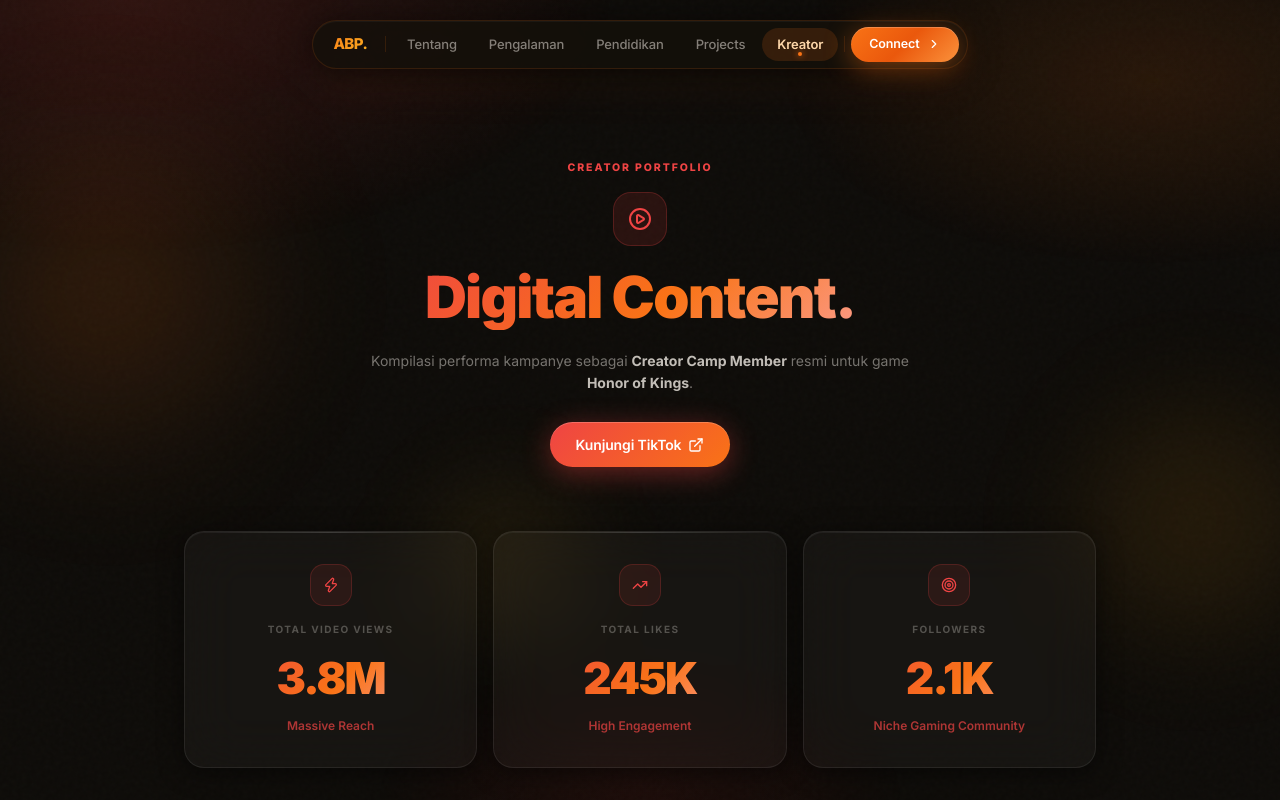
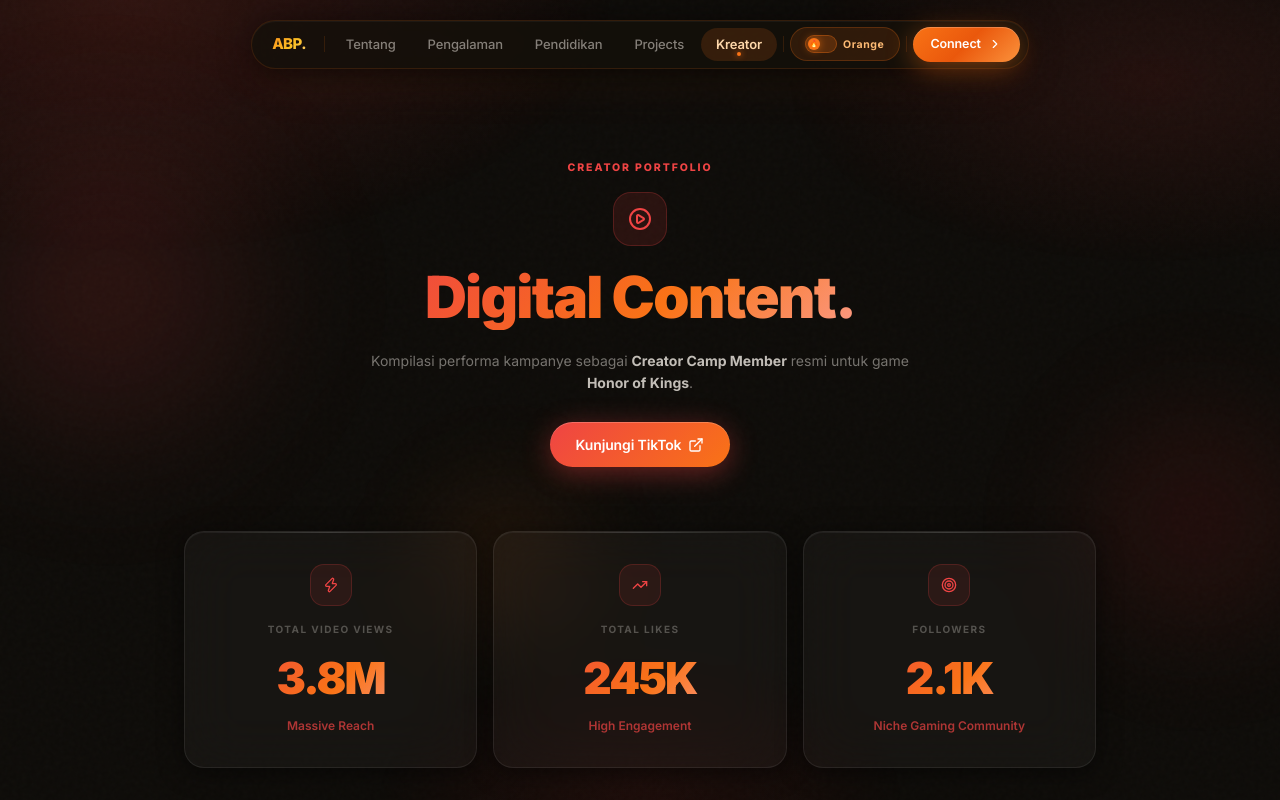
Before and after one commit to aprilliobintang284/portfolio-aprillio, a Next.js app: page /creator in a window 1280 px wide. Shown: the top 800 px of the page. Built offline with nearby package versions, Linux system fonts and the light colour scheme.

Commit message:
new patch update theme green

```diff
--- a/app/components/CustomCursor.tsx
+++ b/app/components/CustomCursor.tsx
@@ -41,12 +41,12 @@ export default function CustomCursor() {
         width: 8,
         height: 8,
         borderRadius: "50%",
-        background: "#f97316",
+        background: "var(--ac-hex-1)",
         pointerEvents: "none",
         zIndex: 9999,
         willChange: "transform",
         transform: "translate(-100px, -100px)",
-        boxShadow: "0 0 12px rgba(249,115,22,.60)",
+        boxShadow: "0 0 12px rgba(var(--ac-1),.60)",
       }}
     />
   );
--- a/app/components/Navbar.tsx
+++ b/app/components/Navbar.tsx
@@ -4,6 +4,7 @@ import Link from "next/link";
 import { usePathname, useRouter } from "next/navigation";
 import { motion, AnimatePresence } from "framer-motion";
 import { Menu, X, ChevronRight } from "lucide-react";
+import { useColorTheme } from "./ThemeContext";
 
 const LINKS = [
   { label: "Tentang",    href: "/#about",      anchor: "about",      pages: ["/"] },
@@ -13,63 +14,92 @@ const LINKS = [
   { label: "Kreator",    href: "/creator",     anchor: null,         pages: ["/creator"] },
 ];
 
+function ThemeToggle({ size = "md" }: { size?: "md" | "sm" }) {
+  const { colorTheme, toggleColorTheme } = useColorTheme();
+  const isGreen = colorTheme === "green";
+  const pad = size === "sm" ? "7px 12px" : "7px 14px";
+
+  return (
+    <button
+      onClick={toggleColorTheme}
+      aria-label={`Switch to ${isGreen ? "orange" : "green"} theme`}
+      title={`Switch to ${isGreen ? "orange" : "green"} theme`}
+      style={{
+        display: "inline-flex", alignItems: "center", gap: 6,
+        padding: pad, borderRadius: 999, border: "none",
+        background: isGreen ? "rgba(34,197,94,.12)" : "rgba(249,115,22,.12)",
+        border: `1px solid ${isGreen ? "rgba(34,197,94,.28)" : "rgba(249,115,22,.22)"}`,
+        cursor: "none",
+        transition: "background .4s, border-color .4s, transform .24s cubic-bezier(.22,.68,0,1.2)",
+        flexShrink: 0,
+      }}
+      onMouseEnter={e => (e.currentTarget.style.transform = "scale(1.08)")}
+      onMouseLeave={e => (e.currentTarget.style.transform = "scale(1)")}
+    >
+      {/* Track */}
+      <span style={{
+        position: "relative", width: 32, height: 18, borderRadius: 999,
+        background: isGreen ? "rgba(34,197,94,.25)" : "rgba(249,115,22,.20)",
+        border: `1px solid ${isGreen ? "rgba(34,197,94,.40)" : "rgba(249,115,22,.35)"}`,
+        display: "inline-flex", alignItems: "center",
+        transition: "background .4s, border-color .4s",
+        flexShrink: 0,
+      }}>
+        {/* Thumb */}
+        <span style={{
+          position: "absolute",
+          left: isGreen ? 15 : 2,
+          width: 12, height: 12, borderRadius: "50%",
+          background: isGreen ? "#22c55e" : "#f97316",
+          boxShadow: isGreen ? "0 0 8px rgba(34,197,94,.70)" : "0 0 8px rgba(249,115,22,.70)",
+          transition: "left .3s cubic-bezier(.22,.68,0,1.2), background .4s, box-shadow .4s",
+          display: "flex", alignItems: "center", justifyContent: "center",
+          fontSize: 7,
+        }}>
+          {isGreen ? "🌿" : "🔥"}
+        </span>
+      </span>
+      {/* Label */}
+      <span style={{
+        fontSize: 10.5, fontWeight: 700, letterSpacing: ".06em",
+        color: isGreen ? "#4ade80" : "#fdba74",
+        transition: "color .4s", whiteSpace: "nowrap",
+      }}>
+        {isGreen ? "Green" : "Orange"}
+      </span>
+    </button>
+  );
+}
+
 export default function Navbar() {
   const [open, setOpen] = useState(false);
   const path = usePathname();
   const router = useRouter();
 
-  // Smooth-scroll to an anchor — works whether we're already on the page or not
   const scrollTo = (anchor: string, closeMenu = false) => {
     if (closeMenu) setOpen(false);
-
     const doScroll = () => {
       const el = document.getElementById(anchor);
-      if (el) {
-        el.scrollIntoView({ behavior: "smooth", block: "start" });
-      }
+      if (el) el.scrollIntoView({ behavior: "smooth", block: "start" });
+    };
+    if (path !== "/") { router.push("/"); setTimeout(doScroll, 600); }
+    else doScroll();
   };
 
-    if (path !== "/") {
-      // Navigate to home first, then scroll after transition
-      router.push("/");
-      setTimeout(doScroll, 600);
-    } else {
-      doScroll();
-    }
-  };
-
-  // Smooth scroll back to very top (used by logo)
   const scrollToTop = useCallback((closeMenu = false) => {
     if (closeMenu) setOpen(false);
-    if (path !== "/") {
-      router.push("/");
-      setTimeout(() => window.scrollTo({ top: 0, behavior: "smooth" }), 400);
-    } else {
-      window.scrollTo({ top: 0, behavior: "smooth" });
-    }
+    if (path !== "/") { router.push("/"); setTimeout(() => window.scrollTo({ top: 0, behavior: "smooth" }), 400); }
+    else window.scrollTo({ top: 0, behavior: "smooth" });
   }, [path, router]);
 
   const NavLink = ({ l, mobile = false, onClick }: { l: typeof LINKS[0]; mobile?: boolean; onClick?: () => void }) => {
     const isActive = l.pages.includes(path) && !l.anchor;
     const cls = `pill-nav-link${isActive ? " is-active" : ""}`;
     const mobileStyle = mobile ? { fontSize: 22, fontWeight: 700, padding: "10px 24px" } : undefined;
-
     if (l.anchor) {
-      return (
-        <button
-          className={cls}
-          style={mobileStyle}
-          onClick={() => scrollTo(l.anchor!, mobile)}
-        >
-          {l.label}
-        </button>
-      );
+      return <button className={cls} style={mobileStyle} onClick={() => scrollTo(l.anchor!, mobile)}>{l.label}</button>;
     }
-    return (
-      <Link href={l.href} className={cls} style={mobileStyle} onClick={onClick}>
-        {l.label}
-      </Link>
-    );
+    return <Link href={l.href} className={cls} style={mobileStyle} onClick={onClick}>{l.label}</Link>;
   };
 
   return (
@@ -86,11 +116,9 @@ export default function Navbar() {
         >
           <button onClick={() => scrollToTop()} className="logo" aria-label="Back to top">ABP.</button>
           <span className="pill-divider" />
-
-          {LINKS.map(l => (
-            <NavLink key={l.href} l={l} />
-          ))}
-
+          {LINKS.map(l => <NavLink key={l.href} l={l} />)}
+          <span className="pill-divider" />
+          <ThemeToggle />
           <span className="pill-divider" />
           <button className="btn btn-primary btn-sm" onClick={() => scrollTo("contact")}>
             Connect <ChevronRight className="w-3.5 h-3.5" />
@@ -102,6 +130,8 @@ export default function Navbar() {
       <header className="md:hidden">
         <div className="mobile-nav">
           <button onClick={() => scrollToTop()} className="logo" aria-label="Back to top">ABP.</button>
+          <div style={{ display: "flex", alignItems: "center", gap: 8 }}>
+            <ThemeToggle size="sm" />
             <button
               onClick={() => setOpen(!open)}
               className="btn btn-ghost btn-sm"
@@ -110,6 +140,7 @@ export default function Navbar() {
             >
               {open ? <X className="w-4 h-4" /> : <Menu className="w-4 h-4" />}
             </button>
+          </div>
         </div>
 
         <AnimatePresence>
@@ -144,7 +175,7 @@ export default function Navbar() {
                 initial={{ opacity: 0, y: 12 }}
                 animate={{ opacity: 1, y: 0 }}
                 transition={{ delay: 0.28, duration: .28 }}
-                style={{ marginTop: 16 }}
+                style={{ marginTop: 16, display: "flex", flexDirection: "column", alignItems: "center", gap: 12 }}
               >
                 <button className="btn btn-primary" onClick={() => scrollTo("contact", true)}>
                   Connect <ChevronRight className="w-4 h-4" />
--- /dev/null
+++ b/app/components/ThemeContext.tsx
@@ -0,0 +1,46 @@
+"use client";
+import { createContext, useContext, useEffect, useState, type ReactNode } from "react";
+
+type ColorTheme = "orange" | "green";
+
+interface ThemeCtx {
+  colorTheme: ColorTheme;
+  toggleColorTheme: () => void;
+}
+
+const ThemeContext = createContext<ThemeCtx>({
+  colorTheme: "orange",
+  toggleColorTheme: () => {},
+});
+
+export function ColorThemeProvider({ children }: { children: ReactNode }) {
+  const [colorTheme, setColorTheme] = useState<ColorTheme>("orange");
+
+  // On mount, read from localStorage
+  useEffect(() => {
+    const stored = localStorage.getItem("color-theme") as ColorTheme | null;
+    if (stored === "green") {
+      setColorTheme("green");
+      document.documentElement.setAttribute("data-color-theme", "green");
+    }
+  }, []);
+
+  const toggleColorTheme = () => {
+    setColorTheme(prev => {
+      const next = prev === "orange" ? "green" : "orange";
+      localStorage.setItem("color-theme", next);
+      document.documentElement.setAttribute("data-color-theme", next);
+      return next;
+    });
+  };
+
+  return (
+    <ThemeContext.Provider value={{ colorTheme, toggleColorTheme }}>
+      {children}
+    </ThemeContext.Provider>
+  );
+}
+
+export function useColorTheme() {
+  return useContext(ThemeContext);
+}
--- a/app/creator/page.tsx
+++ b/app/creator/page.tsx
@@ -2,7 +2,6 @@
 import { motion, type Variants } from "framer-motion";
 import { ExternalLink, PlayCircle, Zap, TrendingUp, Target, Video } from "lucide-react";
 import Navbar from "../components/Navbar";
-import ParallaxScene from "../components/ParallaxScene";
 
 const v: Variants = { hidden:{opacity:0,y:32}, show:{opacity:1,y:0,transition:{duration:.72,ease:[.22,1,.36,1]}} };
 const vScale: Variants = { hidden:{opacity:0,y:24,scale:.97}, show:{opacity:1,y:0,scale:1,transition:{duration:.70,ease:[.22,1,.36,1]}} };
@@ -18,9 +17,14 @@ const CAMPAIGNS=[
 
 export default function Creator() {
   return (
-    <div style={{minHeight:"100vh",position:"relative"}}>
+    <div data-page="creator" style={{minHeight:"100vh",position:"relative"}}>
       <div className="bg-scene bg-scene-red"/>
-      <ParallaxScene />
+      {/* Fixed red orbs — brand-locked, not affected by color theme toggle */}
+      <div style={{position:"fixed",inset:0,zIndex:-1,overflow:"hidden",pointerEvents:"none"}}>
+        <div style={{position:"absolute",width:420,height:420,borderRadius:"50%",background:"radial-gradient(circle, rgba(239,68,68,.18) 0%, transparent 70%)",filter:"blur(60px)",top:"10%",left:"-8%"}}/>
+        <div style={{position:"absolute",width:320,height:320,borderRadius:"50%",background:"radial-gradient(circle, rgba(220,38,38,.14) 0%, transparent 70%)",filter:"blur(50px)",top:"45%",right:"-6%"}}/>
+        <div style={{position:"absolute",width:240,height:240,borderRadius:"50%",background:"radial-gradient(circle, rgba(249,115,22,.10) 0%, transparent 70%)",filter:"blur(40px)",bottom:"15%",left:"30%"}}/>
+      </div>
       <Navbar/>
       <main style={{paddingTop:"clamp(108px,14vw,160px)",paddingBottom:120}}>
         <div style={W}>
--- a/app/globals.css
+++ b/app/globals.css
@@ -1,4 +1,52 @@
 @import "tailwindcss";
+
+/* ════════════════════════════════════════════════
+   COLOR THEME VARIABLES
+   Default: Orange  |  Alternate: Green
+   Toggled via data-color-theme="green" on <html>
+════════════════════════════════════════════════ */
+:root {
+  /* Orange theme (default) */
+  --ac-1:     249, 115, 22;   /* #f97316 */
+  --ac-2:     251, 191, 36;   /* #fbbf24 */
+  --ac-3:     245, 158, 11;   /* #f59e0b */
+  --ac-glow:  249, 115, 22;
+  --ac-hex-1: #f97316;
+  --ac-hex-2: #fbbf24;
+  --ac-hex-3: #fb923c;
+  --ac-text:  #fed7aa;
+  --ac-text2: #fdba74;
+  --ac-grad:  linear-gradient(135deg, #f97316 0%, #fbbf24 55%, #fed7aa 100%);
+  --ac-grad-h: linear-gradient(135deg, #f97316, #ea580c, #fb923c);
+  --ac-aura-1: rgba(249,115,22,.18);
+  --ac-aura-2: rgba(245,158,11,.12);
+  --ac-aura-3: rgba(249,115,22,.08);
+  --scrollbar-thumb: rgba(249,115,22,.22);
+  --scrollbar-thumb-hov: rgba(249,115,22,.45);
+  --selection-bg: rgba(249,115,22,.22);
+  --selection-fg: #fed7aa;
+}
+
+[data-color-theme="green"] {
+  --ac-1:     34, 197, 94;    /* #22c55e */
+  --ac-2:     74, 222, 128;   /* #4ade80 */
+  --ac-3:     21, 128, 61;    /* #15803d */
+  --ac-glow:  34, 197, 94;
+  --ac-hex-1: #22c55e;
+  --ac-hex-2: #4ade80;
+  --ac-hex-3: #16a34a;
+  --ac-text:  #bbf7d0;
+  --ac-text2: #86efac;
+  --ac-grad:  linear-gradient(135deg, #22c55e 0%, #4ade80 55%, #bbf7d0 100%);
+  --ac-grad-h: linear-gradient(135deg, #22c55e, #15803d, #4ade80);
+  --ac-aura-1: rgba(34,197,94,.18);
+  --ac-aura-2: rgba(74,222,128,.12);
+  --ac-aura-3: rgba(34,197,94,.08);
+  --scrollbar-thumb: rgba(34,197,94,.22);
+  --scrollbar-thumb-hov: rgba(34,197,94,.45);
+  --selection-bg: rgba(34,197,94,.22);
+  --selection-fg: #bbf7d0;
+}
 
 /* ════════════════════════════════════════════════
    PORTFOLIO — Warm Dark × Orange Accent
@@ -47,11 +95,12 @@
   content: '';
   position: absolute; inset: 0;
   background:
-    radial-gradient(ellipse 60% 50% at 10%  0%,  rgba(249,115,22,.18) 0%, transparent 65%),
-    radial-gradient(ellipse 50% 45% at 90% 10%,  rgba(245,158,11,.12) 0%, transparent 60%),
-    radial-gradient(ellipse 40% 40% at 50% 100%, rgba(249,115,22,.08) 0%, transparent 55%);
+    radial-gradient(ellipse 60% 50% at 10%  0%,  var(--ac-aura-1) 0%, transparent 65%),
+    radial-gradient(ellipse 50% 45% at 90% 10%,  var(--ac-aura-2) 0%, transparent 60%),
+    radial-gradient(ellipse 40% 40% at 50% 100%, var(--ac-aura-3) 0%, transparent 55%);
   animation: warmAura 30s ease-in-out infinite alternate;
   z-index: 0;
+  transition: background 0.6s ease;
 }
 @keyframes warmAura {
   0%   { opacity: 1;   filter: hue-rotate(0deg); }
@@ -60,14 +109,14 @@
 }
 .bg-scene-amber::before {
   background:
-    radial-gradient(ellipse 60% 50% at 10%  0%,  rgba(245,158,11,.18) 0%, transparent 65%),
-    radial-gradient(ellipse 50% 40% at 90% 10%,  rgba(249,115,22,.14) 0%, transparent 60%),
-    radial-gradient(ellipse 40% 35% at 50% 100%, rgba(251,191,36,.08) 0%, transparent 55%);
+    radial-gradient(ellipse 60% 50% at 10%  0%,  var(--ac-aura-1) 0%, transparent 65%),
+    radial-gradient(ellipse 50% 40% at 90% 10%,  var(--ac-aura-2) 0%, transparent 60%),
+    radial-gradient(ellipse 40% 35% at 50% 100%, var(--ac-aura-3) 0%, transparent 55%);
 }
 .bg-scene-red::before {
   background:
     radial-gradient(ellipse 60% 50% at 10%  0%,  rgba(239,68,68,.16) 0%, transparent 65%),
-    radial-gradient(ellipse 50% 40% at 90% 10%,  rgba(249,115,22,.12) 0%, transparent 60%),
+    radial-gradient(ellipse 50% 40% at 90% 10%,  rgba(239,68,68,.10) 0%, transparent 60%),
     radial-gradient(ellipse 40% 35% at 50% 100%, rgba(220,38,38,.08) 0%, transparent 55%);
 }
 
@@ -83,12 +132,12 @@
   background: rgba(20,16,10,.82);
   backdrop-filter: saturate(160%) blur(48px);
   -webkit-backdrop-filter: saturate(160%) blur(48px);
-  border: 1px solid rgba(249,115,22,.14);
-  box-shadow: inset 0 1px 0 rgba(255,255,255,.04), 0 4px 32px rgba(0,0,0,.60), 0 20px 48px rgba(249,115,22,.06);
-  transition: box-shadow .4s;
+  border: 1px solid rgba(var(--ac-1),.14);
+  box-shadow: inset 0 1px 0 rgba(255,255,255,.04), 0 4px 32px rgba(0,0,0,.60), 0 20px 48px rgba(var(--ac-1),.06);
+  transition: box-shadow .4s, border-color .5s;
 }
 .pill-nav:hover {
-  box-shadow: inset 0 1px 0 rgba(255,255,255,.06), 0 8px 48px rgba(0,0,0,.70), 0 24px 56px rgba(249,115,22,.10);
+  box-shadow: inset 0 1px 0 rgba(255,255,255,.06), 0 8px 48px rgba(0,0,0,.70), 0 24px 56px rgba(var(--ac-1),.10);
 }
 .pill-nav-link {
   padding: 7px 15px; border-radius: 999px;
@@ -99,19 +148,19 @@
   position: relative; white-space: nowrap;
   transition: background .18s, color .18s, transform .2s cubic-bezier(.22,1,.36,1);
 }
-.pill-nav-link:hover { background: rgba(249,115,22,.12); color: #fdba74; transform: translateY(-1px); }
-.pill-nav-link.is-active { background: rgba(249,115,22,.15); color: #fed7aa; font-weight: 600; }
+.pill-nav-link:hover { background: rgba(var(--ac-1),.12); color: var(--ac-text2); transform: translateY(-1px); }
+.pill-nav-link.is-active { background: rgba(var(--ac-1),.15); color: var(--ac-text); font-weight: 600; }
 .pill-nav-link.is-active::after {
   content: '';
   position: absolute; bottom: 5px; left: 50%;
   transform: translateX(-50%);
   width: 4px; height: 4px; border-radius: 50%;
-  background: #f97316; box-shadow: 0 0 6px #f97316;
+  background: var(--ac-hex-1); box-shadow: 0 0 6px var(--ac-hex-1);
 }
-.pill-divider { width: 1px; height: 16px; background: rgba(249,115,22,.14); margin: 0 4px; flex-shrink: 0; }
+.pill-divider { width: 1px; height: 16px; background: rgba(var(--ac-1),.14); margin: 0 4px; flex-shrink: 0; transition: background .5s; }
 .logo {
   font-size: 15px; font-weight: 800; letter-spacing: -.04em;
-  background: linear-gradient(135deg, #f97316, #fbbf24);
+  background: var(--ac-grad);
   -webkit-background-clip: text; -webkit-text-fill-color: transparent; background-clip: text;
   padding: 5px 12px; white-space: nowrap;
   /* Back-to-top button behaviour */
@@ -129,8 +178,9 @@
   padding: 14px 20px;
   background: rgba(14,12,9,.88);
   backdrop-filter: blur(40px); -webkit-backdrop-filter: blur(40px);
-  border-bottom: 1px solid rgba(249,115,22,.12);
+  border-bottom: 1px solid rgba(var(--ac-1),.12);
   box-shadow: 0 4px 24px rgba(0,0,0,.50);
+  transition: border-color .5s;
 }
 .mobile-menu-overlay {
   position: fixed; inset: 0; z-index: 199;
@@ -166,8 +216,8 @@
 .g-card:hover {
   transform: translateY(-6px) scale(1.008);
   background: rgba(255,255,255,.055);
-  box-shadow: inset 0 1px 0 rgba(249,115,22,.15), 0 20px 64px rgba(0,0,0,.55), 0 6px 24px rgba(249,115,22,.10);
-  border-color: rgba(249,115,22,.18);
+  box-shadow: inset 0 1px 0 rgba(var(--ac-1),.15), 0 20px 64px rgba(0,0,0,.55), 0 6px 24px rgba(var(--ac-1),.10);
+  border-color: rgba(var(--ac-1),.18);
 }
 
 /* ── GLASS PANEL ────────────────────────── */
@@ -196,11 +246,12 @@
 }
 .btn:hover::after { left: 150%; }
 .btn-primary {
-  background: linear-gradient(135deg, #f97316, #ea580c, #fb923c);
+  background: var(--ac-grad-h);
   color: #fff;
-  box-shadow: 0 6px 28px rgba(249,115,22,.45), inset 0 1px 0 rgba(255,255,255,.22);
+  box-shadow: 0 6px 28px rgba(var(--ac-1),.45), inset 0 1px 0 rgba(255,255,255,.22);
+  transition: transform .28s cubic-bezier(.22,.68,0,1.2), box-shadow .28s ease, background .5s;
 }
-.btn-primary:hover { transform: translateY(-3px) scale(1.04); box-shadow: 0 14px 44px rgba(249,115,22,.60); }
+.btn-primary:hover { transform: translateY(-3px) scale(1.04); box-shadow: 0 14px 44px rgba(var(--ac-1),.60); }
 .btn-ghost {
   background: rgba(255,255,255,.06); color: rgba(245,240,232,.75);
   border: 1px solid rgba(255,255,255,.10);
@@ -208,8 +259,8 @@
   backdrop-filter: blur(16px); -webkit-backdrop-filter: blur(16px);
 }
 .btn-ghost:hover {
-  background: rgba(249,115,22,.10); transform: translateY(-3px) scale(1.04);
-  border-color: rgba(249,115,22,.28); color: #fed7aa;
+  background: rgba(var(--ac-1),.10); transform: translateY(-3px) scale(1.04);
+  border-color: rgba(var(--ac-1),.28); color: var(--ac-text);
 }
 .btn-sm { padding: 8px 18px; font-size: 12.5px; }
 
@@ -218,26 +269,27 @@
   display: inline-flex; align-items: center;
   padding: 5px 14px; border-radius: 999px;
   font-size: 11px; font-weight: 700; letter-spacing: .03em;
-  background: rgba(249,115,22,.10); border: 1px solid rgba(249,115,22,.22); color: #fdba74;
-  transition: background .18s;
+  background: rgba(var(--ac-1),.10); border: 1px solid rgba(var(--ac-1),.22); color: var(--ac-text2);
+  transition: background .18s, color .5s, border-color .5s;
 }
 .chip-green { background: rgba(16,185,129,.10); border-color: rgba(16,185,129,.25); color: #34d399; }
 
 /* ── ACCENT BAR ─────────────────────────── */
 .top-bar {
   position: absolute; top: 0; left: 0; right: 0; height: 2px;
-  background: linear-gradient(90deg, #f97316, #fbbf24, #fb923c);
+  background: linear-gradient(90deg, var(--ac-hex-1), var(--ac-hex-2), var(--ac-hex-3));
   border-radius: 20px 20px 0 0;
   opacity: 0; transform: scaleX(.5); transform-origin: left;
-  transition: opacity .38s ease, transform .38s ease;
+  transition: opacity .38s ease, transform .38s ease, background .5s;
   z-index: 2;
 }
 .g-card:hover .top-bar { opacity: 1; transform: scaleX(1); }
 
 /* ── GRADIENT TEXT ──────────────────────── */
 .grad-orange {
-  background: linear-gradient(135deg, #f97316 0%, #fbbf24 55%, #fed7aa 100%);
+  background: var(--ac-grad);
   -webkit-background-clip: text; -webkit-text-fill-color: transparent; background-clip: text;
+  transition: background .5s;
 }
 .grad-amber {
   background: linear-gradient(135deg, #f59e0b 0%, #fcd34d 55%, #fde68a 100%);
@@ -258,20 +310,22 @@
 /* ── EYEBROW ────────────────────────────── */
 .eyebrow {
   font-size: 10.5px; font-weight: 800;
-  letter-spacing: .18em; text-transform: uppercase; color: #f97316; opacity: .80;
+  letter-spacing: .18em; text-transform: uppercase; color: var(--ac-hex-1); opacity: .80;
   display: block;
+  transition: color .5s;
 }
 
 /* ── SECTION GHOST NUMBER ───────────────── */
 .section-number {
-  font-size: 80px; font-weight: 900; color: rgba(249,115,22,.04);
+  font-size: 80px; font-weight: 900; color: rgba(var(--ac-1),.04);
   letter-spacing: -.06em; line-height: 1;
   pointer-events: none; user-select: none;
   position: absolute; right: 0; top: -12px;
+  transition: color .5s;
 }
 
 /* ── GLOW TEXT ──────────────────────────── */
-.glow { text-shadow: 0 0 60px rgba(249,115,22,.30), 0 0 120px rgba(249,115,22,.15); }
+.glow { text-shadow: 0 0 60px rgba(var(--ac-glow),.30), 0 0 120px rgba(var(--ac-glow),.15); transition: text-shadow .5s; }
 
 /* ── ORB ────────────────────────────────── */
 .orb {
@@ -288,7 +342,7 @@
   color: rgba(245,240,232,.58);
   transition: background .18s, border-color .18s, color .18s, transform .24s cubic-bezier(.22,1,.36,1);
 }
-.skill-pill:hover { background: rgba(249,115,22,.12); border-color: rgba(249,115,22,.25); color: #fdba74; transform: translateY(-2px); }
+.skill-pill:hover { background: rgba(var(--ac-1),.12); border-color: rgba(var(--ac-1),.25); color: var(--ac-text2); transform: translateY(-2px); }
 
 /* ── MARQUEE ────────────────────────────── */
 @keyframes slide { from { transform: translateX(0) } to { transform: translateX(-50%) } }
@@ -297,8 +351,9 @@
 /* ── SILK DIVIDER ───────────────────────── */
 .silk-divider {
   height: 1px; margin: 0;
-  background: linear-gradient(90deg, transparent, rgba(249,115,22,.10), transparent);
+  background: linear-gradient(90deg, transparent, rgba(var(--ac-1),.10), transparent);
   border: none;
+  transition: background .5s;
 }
 
 /* ── STAT VALUE ─────────────────────────── */
@@ -311,9 +366,9 @@
 /* ── SCROLLBAR ──────────────────────────── */
 ::-webkit-scrollbar { width: 4px; }
 ::-webkit-scrollbar-track { background: transparent; }
-::-webkit-scrollbar-thumb { background: rgba(249,115,22,.22); border-radius: 99px; }
-::-webkit-scrollbar-thumb:hover { background: rgba(249,115,22,.45); }
-::selection { background: rgba(249,115,22,.22); color: #fed7aa; }
+::-webkit-scrollbar-thumb { background: var(--scrollbar-thumb); border-radius: 99px; }
+::-webkit-scrollbar-thumb:hover { background: var(--scrollbar-thumb-hov); }
+::selection { background: var(--selection-bg); color: var(--selection-fg); }
 
 /* ── RESPONSIVE GRID HELPERS ────────────── */
 .grid-2col {
@@ -386,21 +441,24 @@
 }
 .parallax-shape-1 {
   width: 420px; height: 420px;
-  background: radial-gradient(circle, rgba(249,115,22,.18) 0%, transparent 70%);
+  background: radial-gradient(circle, rgba(var(--ac-1),.18) 0%, transparent 70%);
   filter: blur(60px);
   top: 10%; left: -8%;
+  transition: background 0.6s ease;
 }
 .parallax-shape-2 {
   width: 320px; height: 320px;
-  background: radial-gradient(circle, rgba(245,158,11,.14) 0%, transparent 70%);
+  background: radial-gradient(circle, rgba(var(--ac-3),.14) 0%, transparent 70%);
   filter: blur(50px);
   top: 45%; right: -6%;
+  transition: background 0.6s ease;
 }
 .parallax-shape-3 {
   width: 240px; height: 240px;
-  background: radial-gradient(circle, rgba(251,191,36,.10) 0%, transparent 70%);
+  background: radial-gradient(circle, rgba(var(--ac-2),.10) 0%, transparent 70%);
   filter: blur(40px);
   bottom: 15%; left: 30%;
+  transition: background 0.6s ease;
 }
 @media (max-width: 768px) {
   .parallax-shape-1 { width: 280px; height: 280px; }
--- a/app/layout.tsx
+++ b/app/layout.tsx
@@ -2,6 +2,7 @@ import type { Metadata } from "next";
 import { Inter } from "next/font/google";
 import "./globals.css";
 import CustomCursor from "./components/CustomCursor";
+import { ColorThemeProvider } from "./components/ThemeContext";
 
 const inter = Inter({
   subsets: ["latin"],
@@ -23,7 +24,9 @@ export default function RootLayout({
     <html lang="id" className="scroll-smooth" data-scroll-behavior="smooth">
       <body className={`${inter.className} antialiased`}>
         <CustomCursor />
-        {children}
+        <ColorThemeProvider>
+          {children}
+        </ColorThemeProvider>
       </body>
     </html>
   );
```
Also changed, not shown: app/page.tsx (+44 -44 lines), app/projects/page.tsx (+10 -10 lines). Lines whose indentation alone changed are shown as unchanged.
